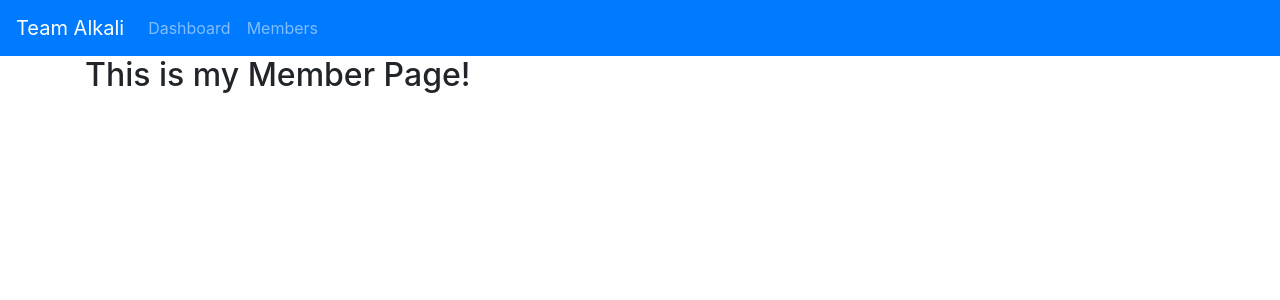
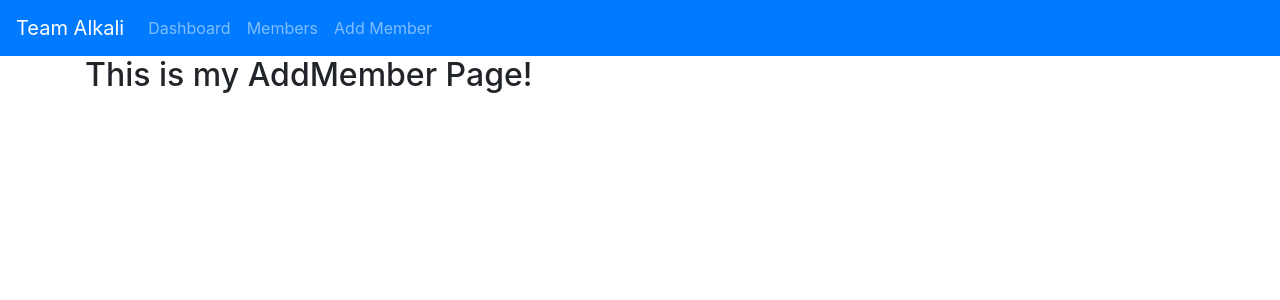
Before and after one commit to xyeras/react-team-alkali, a React (Create React App) app: page /members/add in a window 1280 px wide. Shown: the top 300 px of the page. Built offline with nearby package versions, Linux system fonts and the light colour scheme.

Commit message:
added Add Member tab in navbar since I forgot to route it

```diff
--- a/src/components/Navbar.js
+++ b/src/components/Navbar.js
@@ -24,6 +24,9 @@ const Navbar = () => {
             <Link className='nav-link' to='/members'>
               Members
             </Link>
+            <Link className='nav-link' to='/members/add'>
+              Add Member
+            </Link>
           </div>
         </div>
       </nav>
--- a/src/routers/AppRouter.js
+++ b/src/routers/AppRouter.js
@@ -13,8 +13,9 @@ const AppRouter = () => {
                 <Switch>
                     <Route path='/' exact component={Dashboard} />
                     <Route path='/members' exact component={Members}/>
+                    {/* I switched order of line 16-17 for AddMember to show up */}
+                    <Route path='/members/add' component={AddMember} />
                     <Route path='/members/:memberId' component={Member} />
-                    <Route path='/members/add' component={AddMember} />
                 </Switch>
             </div>
         </div>
```
Also changed, not shown: src/components/MemberList.js (added, +22 -0 lines).
